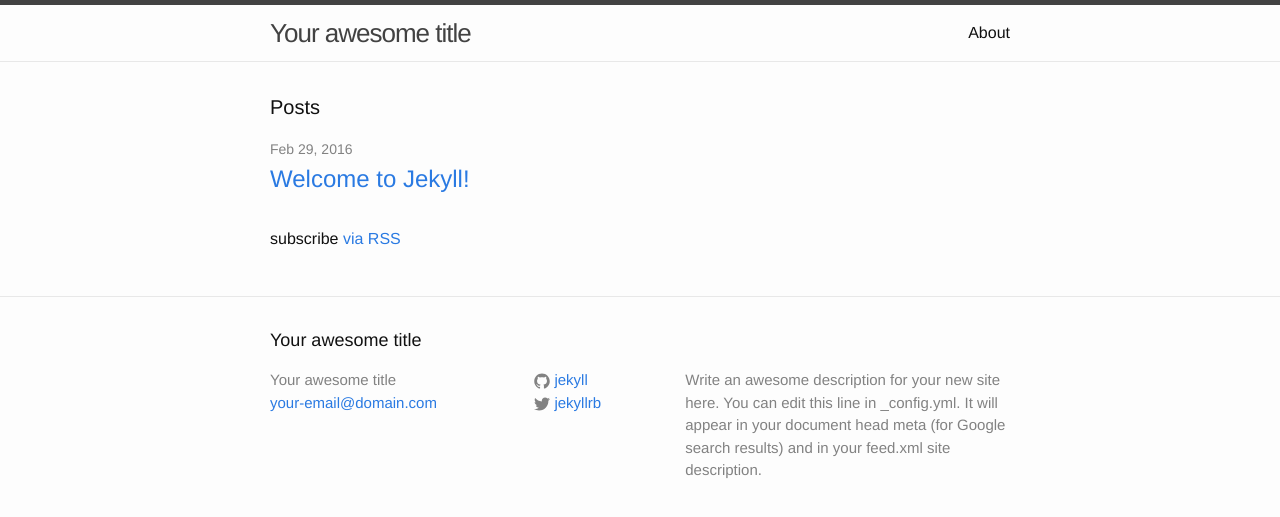
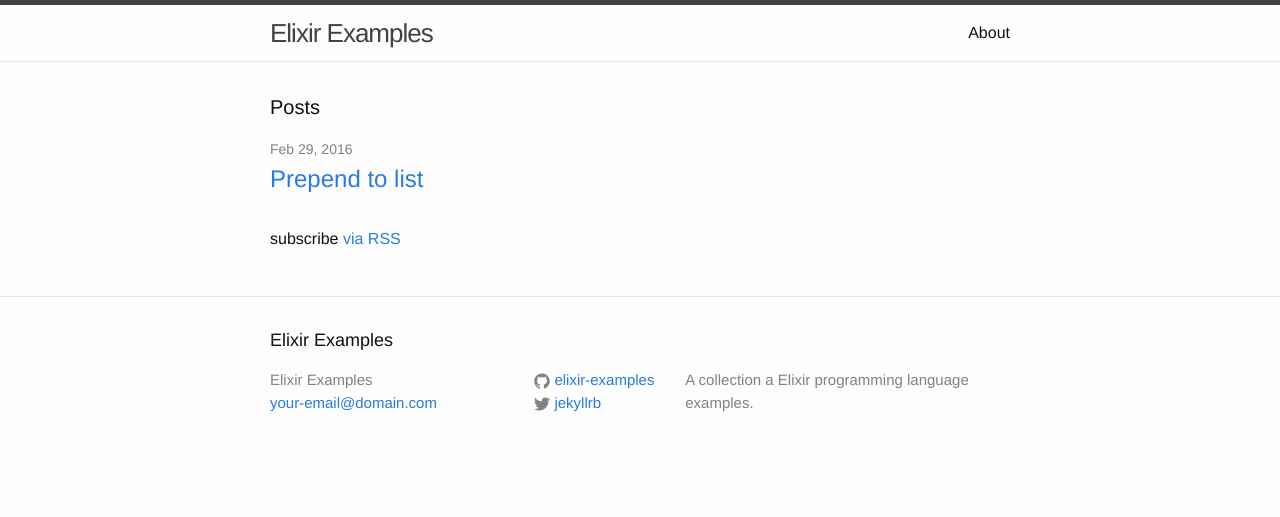
Before and after one commit to elixir-examples/elixir-examples.github.io, a Jekyll site: the page built from index.html, in a window 1280 px wide. Shown: the top 517 px of the page. Built offline with Jekyll 4.4.1, drawn with Linux system fonts in a browser that asks for light colours.

Commit message:
First post and initial configuration

```diff
--- a/_config.yml
+++ b/_config.yml
@@ -6,16 +6,14 @@
 # 'jekyll serve'. If you change this file, please restart the server process.
 
 # Site settings
-title: Your awesome title
+title: Elixir Examples
 email: your-email@domain.com
 description: > # this means to ignore newlines until "baseurl:"
-  Write an awesome description for your new site here. You can edit this
-  line in _config.yml. It will appear in your document head meta (for
-  Google search results) and in your feed.xml site description.
+  A collection a Elixir programming language examples.
 baseurl: "" # the subpath of your site, e.g. /blog
-url: "http://yourdomain.com" # the base hostname & protocol for your site
+url: "http://elixir-examples.github.io" # the base hostname & protocol for your site
 twitter_username: jekyllrb
-github_username:  jekyll
+github_username:  elixir-examples
 
 # Build settings
 markdown: kramdown
```
Also changed, not shown: _posts/2016-02-29-prepend-to-list.markdown (added, +11 -0 lines), _posts/2016-02-29-welcome-to-jekyll.markdown (deleted, +0 -25 lines).
